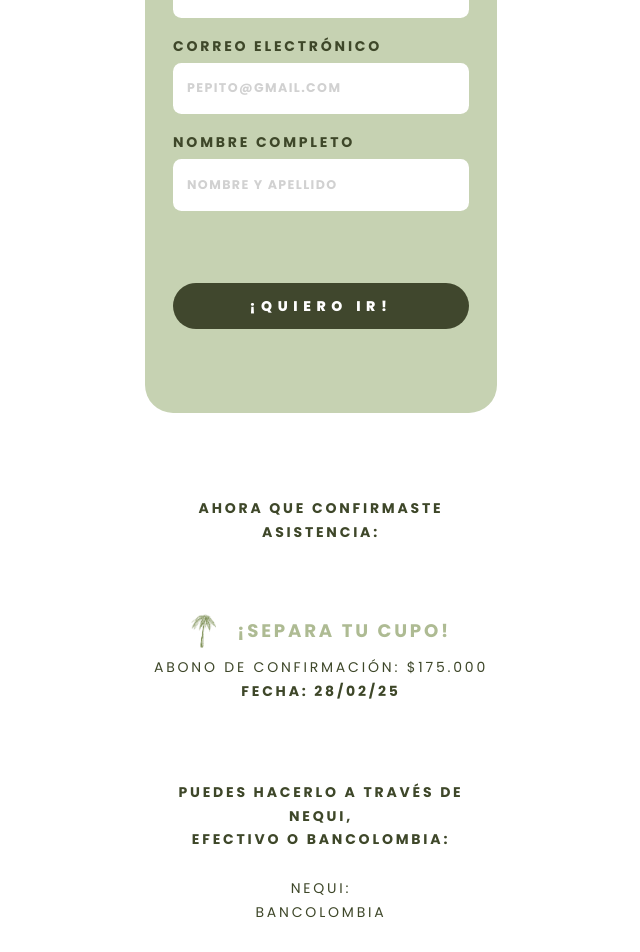
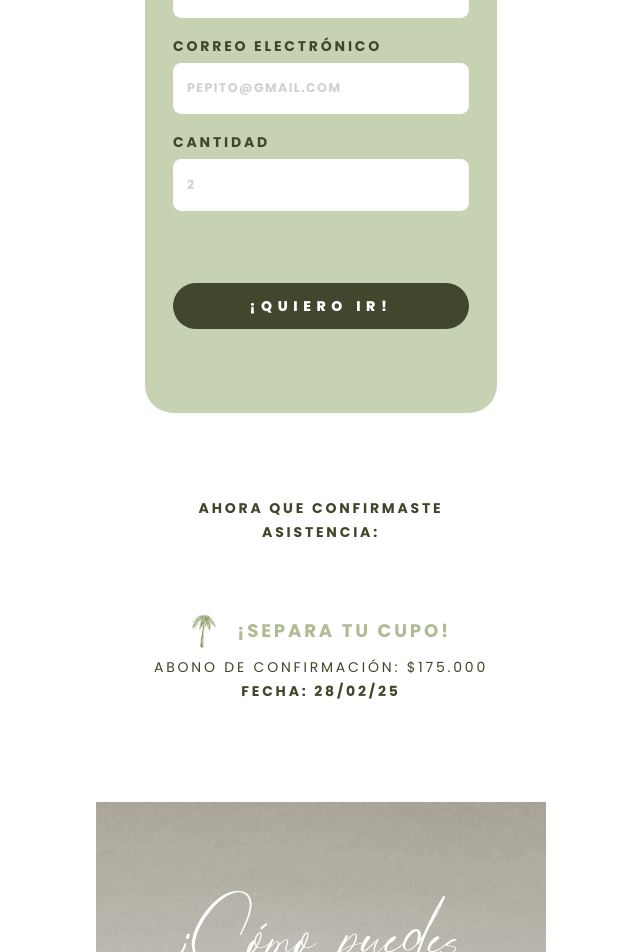
Before and after one commit to LeiderCalvo/Andres-NataWeddingApp, a React (Vite) app: page / in a window 1280 px wide. Shown: the part 10840-11792 px from the top of the page, without its empty margins (319-959 px from the left). Built offline with nearby package versions, Linux system fonts and the light colour scheme.

Commit message:
design update

```diff
--- a/src/pages/form/form.css
+++ b/src/pages/form/form.css
@@ -23,6 +23,7 @@ form {
     padding: 5rem 2rem;
     padding-bottom: 6rem;
     margin-top: 5rem;
+    margin-bottom: 6rem;
     text-align: left;
     display: flex;
     flex-direction: column;
@@ -77,7 +78,7 @@ form button {
     align-items: center;
     justify-content: center;
     margin-top: 5rem;
-    margin-bottom: 5.5rem;
+    margin-bottom: 2rem;
 }
 
 .form .option p {
@@ -98,7 +99,3 @@ form button {
     color: #AEBB93;
     font-size: 1.3rem;
 }
-
-.form>p:last-of-type {
-    margin-top: 1.8rem;
-}
--- a/src/pages/form/form.jsx
+++ b/src/pages/form/form.jsx
@@ -39,8 +39,8 @@ export const Form = () => {
             <label className="poppins-bold" htmlFor="email">CORREO ELECTRÓNICO</label>
             <input className="poppins-bold" id="email" name="email" type="email" placeholder="PEPITO@GMAIL.COM" />
 
-            <label className="poppins-bold" htmlFor="other">NOMBRE COMPLETO</label>
-            <input className="poppins-bold" id="other" name="other" type="text" placeholder="NOMBRE Y APELLIDO" />
+            <label className="poppins-bold" htmlFor="other">CANTIDAD</label>
+            <input className="poppins-bold" id="other" name="other" type="number" placeholder="2" />
 
             <button type="submit">¡QUIERO IR!</button>
         </form>
@@ -55,8 +55,6 @@ export const Form = () => {
             <p>ABONO DE CONFIRMACIÓN: $175.000<br /><strong>FECHA: 28/02/25</strong></p>
         </div>
 
-        <p><strong>PUEDES HACERLO A TRAVÉS DE NEQUI,<br />EFECTIVO O BANCOLOMBIA:</strong></p>
 
-        <p>NEQUI:<br />BANCOLOMBIA</p>
     </article>
 }
--- a/src/pages/payments/payments.css
+++ b/src/pages/payments/payments.css
@@ -4,11 +4,16 @@
 
 #payments .first img {
     width: 3rem;
+    margin-top: 3rem;
     margin-bottom: 30px;
 }
 
 #payments .first :last-child {
     margin-top: 2rem;
+}
+
+#payments .first :first-child {
+    margin-bottom: 2rem;
 }
 
 
--- a/src/pages/payments/payments.jsx
+++ b/src/pages/payments/payments.jsx
@@ -4,6 +4,9 @@ import "./payments.css"
 export const Payments = () => {
     return <article id="payments">
         <div className="first">
+            <p><strong>PUEDES HACERLO A TRAVÉS DE NEQUI,<br />EFECTIVO O BANCOLOMBIA:</strong></p>
+
+            <p>NEQUI:<br />BANCOLOMBIA</p>
             <img src={palm} alt="a palm" />
             <p><strong>PERO ESO NO ES TODO:</strong></p>
             <p>PUEDES ELEGIR ALGUNO DE LOS<br />SIGUIENTES PLANES DE PAGO PARA<br />MAYOR COMODIDAD:</p>
```
